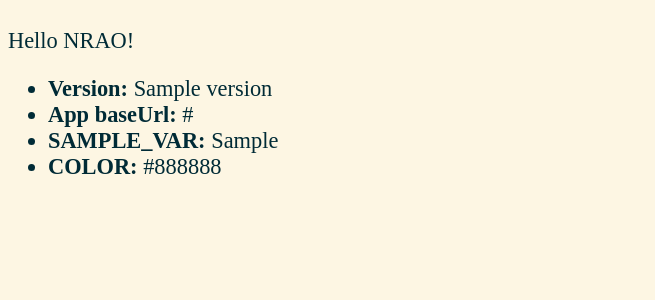
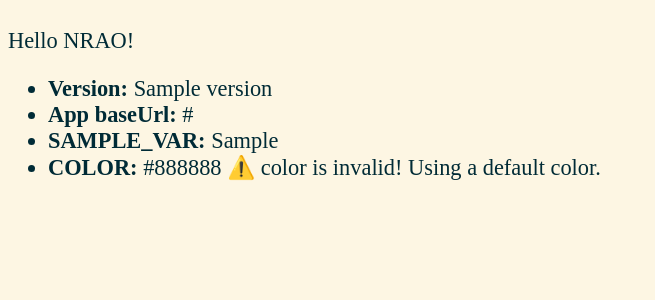
Before and after one commit to nrao/dummy-app, a Flask app: template src/dummy_app/templates/main.html in a window 1280 px wide. Shown: the part 66-366 px from the top of the page, without its empty margins (0-655 px from the left). Run offline with Flask 3, Linux system fonts and the light colour scheme; the template is opened without the code that fills it: most values are stand-ins (such as "Sample title", 1, 10 or a date in 2020).

Commit message:
App add warning when color is invalid (#23)
* App add warning when color is invalid

* custom yaml for pr preview

* Make it clear values are from PR-specific override

```diff
--- a/src/dummy_app/templates/main.html
+++ b/src/dummy_app/templates/main.html
@@ -11,7 +11,12 @@
       <li><strong>Version:</strong> {{ version }}</li>
       <li><strong>App baseUrl:</strong> {{ base_url }}</li>
       <li><strong>SAMPLE_VAR:</strong> {{ sample_var }}</li>
-      <li><strong>COLOR:</strong> {{ color }}</li>
+      <li>
+          <strong>COLOR:</strong> {{ color }}
+          {% if not color_valid %}
+            ⚠️ color is invalid! Using a default color.
+          {% endif %}
+      </li>
     </ul>
   </section>
 </body>
```
Also changed, not shown: src/dummy_app/resources/main.py (+3 -6 lines), tests/preview/pr-23-values.yaml (added, +2 -0 lines).
